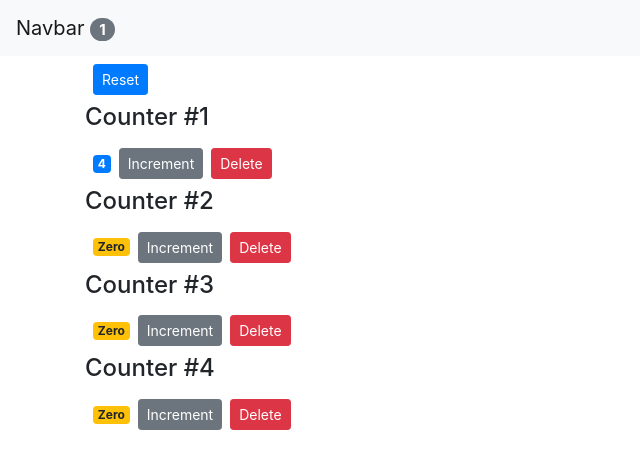
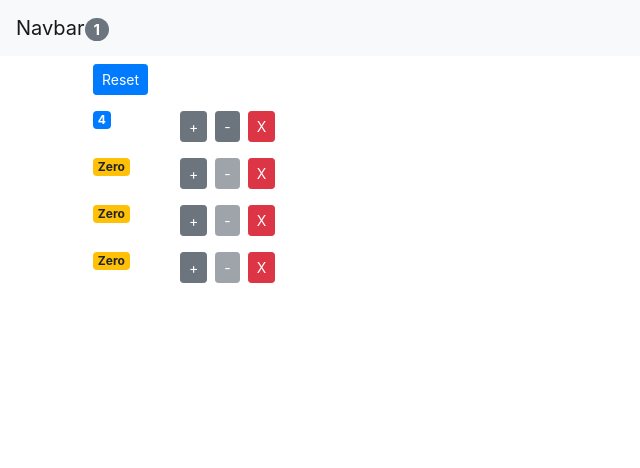
Before and after one commit to lcardoz/counter-app-bootstrap, a React (Create React App) app: page / in a window 1280 px wide. Shown: the top 468 px of the page, without its empty margins (0-640 px from the left). Built offline with nearby package versions, Linux system fonts and the light colour scheme.

Commit message:
added decrement function and grid bootstrap classes

```diff
--- a/src/App.js
+++ b/src/App.js
@@ -30,6 +30,14 @@ function App() {
     setData({counters});
   }
 
+  const handleDecrement = (counter) => {
+    const counters = [...data.counters];
+    const index = counters.indexOf(counter);
+    counters[index] = {...counter};
+    counters[index].value--;
+    setData({counters});
+  }
+
   const handleDelete = (counterId) => {
     const counters = data.counters.filter(c => c.id !== counterId)
     setData({counters})
@@ -45,6 +53,7 @@ function App() {
           counters={data.counters}
           onReset={handleReset}
           onIncrement={handleIncrement}
+          onDecrement={handleDecrement}
           onDelete={handleDelete}
         />
       </main>
--- a/src/components/Counter.jsx
+++ b/src/components/Counter.jsx
@@ -1,6 +1,6 @@
 import { React } from 'react';
 
-const Counter = ({ counter, onDelete, onIncrement }) => {
+const Counter = ({ counter, onDelete, onIncrement, onDecrement }) => {
 
   const { id, value } = counter;
 
@@ -18,25 +18,34 @@ const Counter = ({ counter, onDelete, onIncrement }) => {
   // }
 
   return (
-    <>
-      <br />
-      <h4>Counter #{id}</h4>
+    <div className="row">
+      <div className='col-1'>
         <span className={getBadgeClasses()}>{formatValue()}</span>
+      </div>
+      <div className='col'>
         <button
           onClick={() => onIncrement(counter)}
           className="btn btn-secondary btn-sm"
           >
-        Increment
+          +
+        </button>
+        <button
+          onClick={() => onDecrement(counter)}
+          className="btn btn-secondary btn-sm m-2"
+          disabled={counter.value === 0 ? 'disabled' : ''}
+          >
+          -
         </button>
         <button
           onClick={() => onDelete(id)}
-        className="btn btn-danger btn-sm m-2"
+          className="btn btn-danger btn-sm"
         >
-        Delete
+          X
         </button>
+      </div>
       {/* {data.tags.length === 0 && "Please create a new tag!"}
       {renderTags()} */}
-    </>
+    </div>
   )
 }
 
--- a/src/components/Counters.jsx
+++ b/src/components/Counters.jsx
@@ -1,10 +1,10 @@
 import React from 'react';
 import Counter from './Counter';
 
-const Counters = ({ counters, onReset, onIncrement, onDelete }) => {
+const Counters = ({ counters, onReset, onIncrement, onDecrement, onDelete }) => {
 
   return (
-    <div>
+    <>
       <button
         onClick={onReset}
         className="btn btn-primary btn-sm m-2"
@@ -12,8 +12,8 @@ const Counters = ({ counters, onReset, onIncrement, onDelete }) => {
         Reset
       </button>
       {counters.map(counter =>
-        <Counter key={counter.id} counter={counter} onIncrement={onIncrement} onDelete={onDelete}/>)}
-    </div>
+        <Counter key={counter.id} counter={counter} onIncrement={onIncrement} onDecrement={onDecrement} onDelete={onDelete}/>)}
+    </>
   )
 }
 
```
Also changed, not shown: src/components/Navbar.jsx (+5 -2 lines). Lines whose indentation alone changed are shown as unchanged.
